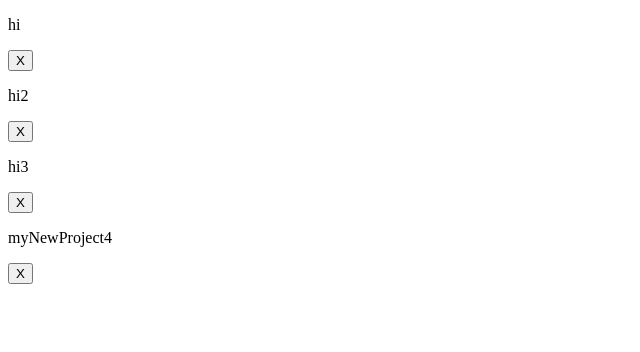
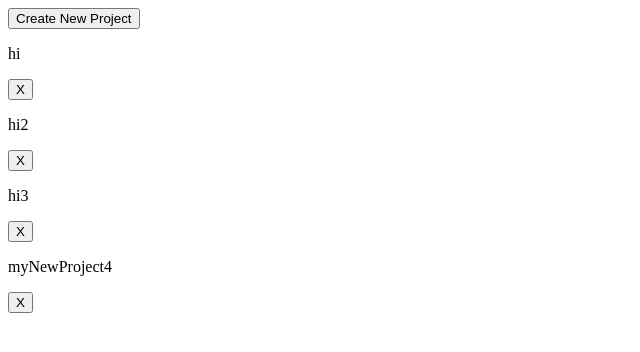
Before and after one commit to andresCadavidT/top-todo-list, a website built with webpack: page src/index.html in a window 1280 px wide. Shown: the whole page, without its empty margins (0-640 px from the left). Built offline with nearby package versions, Linux system fonts and the light colour scheme.

Commit message:
Add button create project

```diff
--- a/src/aside.js
+++ b/src/aside.js
@@ -32,5 +32,4 @@ const aside = (function(){
         }
     }
 })()
-
 export {aside}
--- /dev/null
+++ b/src/buttonCreateProject.js
@@ -0,0 +1,12 @@
+import { createProject, projects } from "./createProject"
+
+    const buttonCreateProject = document.createElement("button")
+    buttonCreateProject.textContent = "Create New Project"
+    buttonCreateProject.addEventListener("click", function(){
+        const name = prompt("name project") // PENDIENTE INTERFAZ
+        const myNewproject = createProject(name)
+        projects.addProject(myNewproject)
+    })
+
+
+export { buttonCreateProject }
--- a/src/index.html
+++ b/src/index.html
@@ -6,10 +6,12 @@
     <title>Document</title>
 </head>
 <body>
-    <div id="app">
+    <div id="divButtonCreateProject">
+
     </div>
     <div id="asideProjectList">
     </div>
+
     <section id="sectionToDos">
 
     </section>
--- a/src/index.js
+++ b/src/index.js
@@ -1,11 +1,16 @@
 import { createProject, projects } from "./createProject";
 import { aside } from "./aside";
+import { buttonCreateProject } from "./buttonCreateProject";
 
 
 // Test manual de creacion de varios Projects
 const theAside = aside
 projects.addObserver(theAside)
 
+const btnCreateProject = buttonCreateProject
+
+const divButtonCreateProject = document.querySelector("#divButtonCreateProject")
+divButtonCreateProject.appendChild(btnCreateProject)
 
 const myTestProject = createProject("hi")
 const myTestProject2 = createProject("hi2")
```
Also changed, not shown: dist/bundle.js, dist/index.html, 1 other file.
